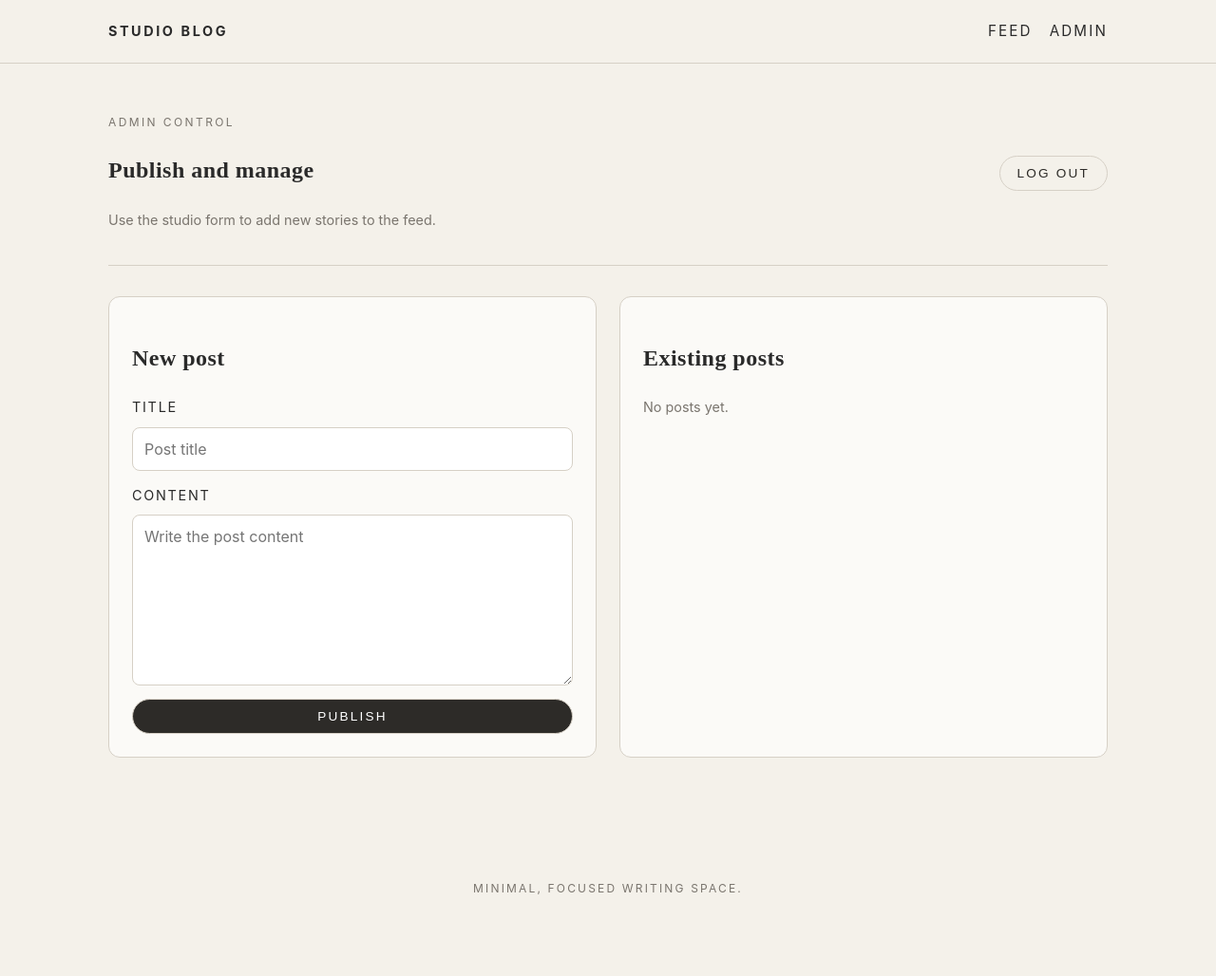
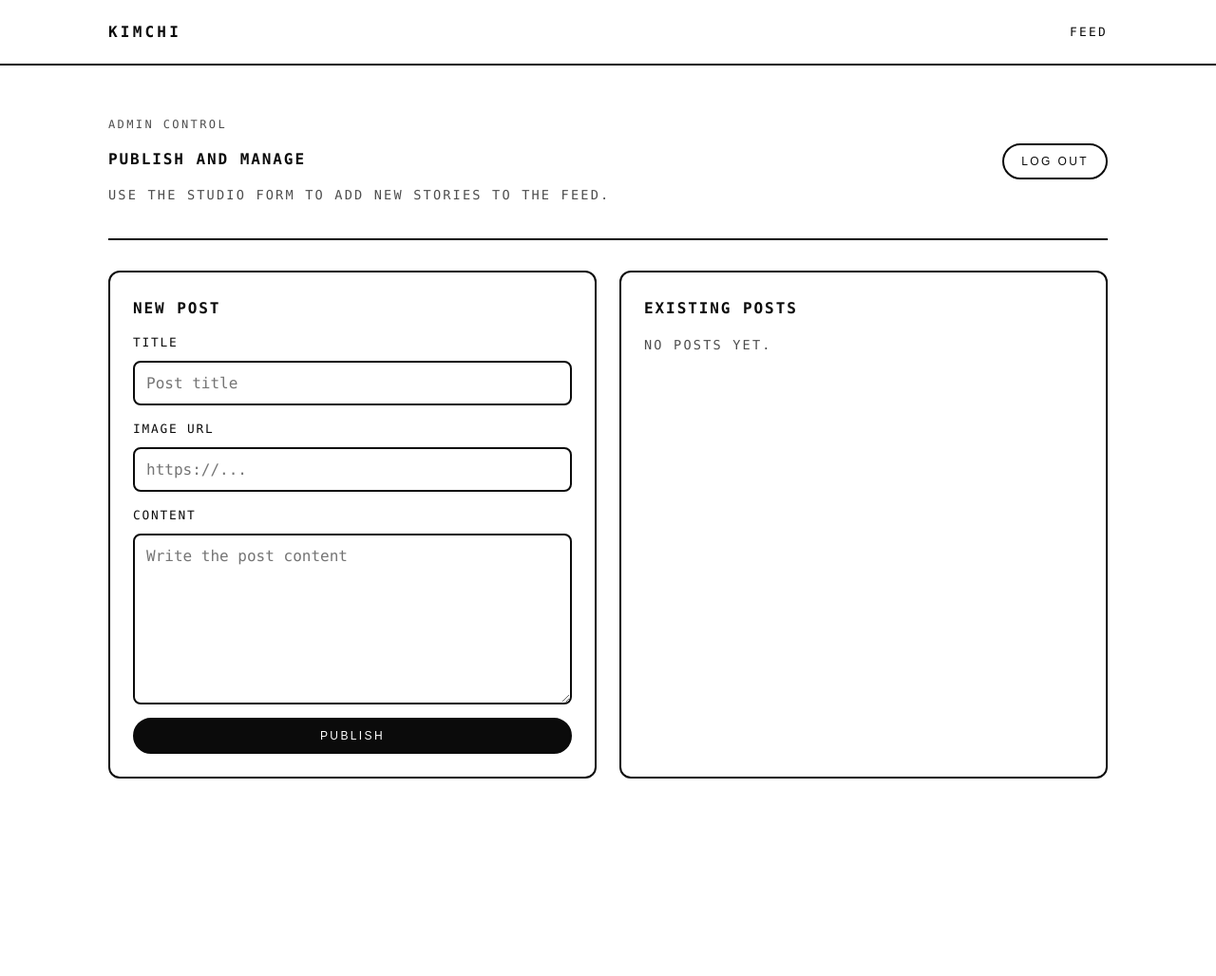
Before and after one commit to IdoKimhi/blog, a Flask app: page /admin in a window 1280 px wide. Shown: the whole page at 95% size. Before the commit the page ends 942 px from the top, so only its background shows below. Run offline with Flask 3, Linux system fonts and the light colour scheme; the visitor is signed in with stand-in values (Sample User, id 1); data comes from the database, SQL or seed files in the repository; data that the repository does not hold is empty.

Commit message:
Refresh kimchi branding and add post images

```diff
--- a/app.py
+++ b/app.py
@@ -33,6 +33,7 @@ def init_db():
         CREATE TABLE IF NOT EXISTS posts (
             id INTEGER PRIMARY KEY AUTOINCREMENT,
             title TEXT NOT NULL,
+            image_url TEXT,
             content TEXT NOT NULL,
             created_at TIMESTAMP DEFAULT CURRENT_TIMESTAMP
         )
@@ -47,6 +48,9 @@ def init_db():
         """
     )
     db.execute("INSERT OR IGNORE INTO visits (id, count) VALUES (1, 0)")
+    columns = [row["name"] for row in db.execute("PRAGMA table_info(posts)").fetchall()]
+    if "image_url" not in columns:
+        db.execute("ALTER TABLE posts ADD COLUMN image_url TEXT")
     db.commit()
 
 
@@ -80,7 +84,7 @@ def feed():
     db = get_db()
     visit_count = increment_visit_count()
     posts = db.execute(
-        "SELECT id, title, content, created_at FROM posts ORDER BY created_at DESC"
+        "SELECT id, title, image_url, content, created_at FROM posts ORDER BY created_at DESC"
     ).fetchall()
     return render_template("index.html", posts=posts, visit_count=visit_count)
 
@@ -89,7 +93,7 @@ def feed():
 def post_detail(post_id):
     db = get_db()
     post = db.execute(
-        "SELECT id, title, content, created_at FROM posts WHERE id = ?",
+        "SELECT id, title, image_url, content, created_at FROM posts WHERE id = ?",
         (post_id,),
     ).fetchone()
     if post is None:
@@ -104,11 +108,12 @@ def admin():
     db = get_db()
     if request.method == "POST":
         title = request.form.get("title", "").strip()
+        image_url = request.form.get("image_url", "").strip() or None
         content = request.form.get("content", "").strip()
         if title and content:
             db.execute(
-                "INSERT INTO posts (title, content) VALUES (?, ?)",
-                (title, content),
+                "INSERT INTO posts (title, image_url, content) VALUES (?, ?, ?)",
+                (title, image_url, content),
             )
             db.commit()
         return redirect(url_for("admin"))
--- a/static/styles.css
+++ b/static/styles.css
@@ -1,11 +1,10 @@
 :root {
   color-scheme: light;
-  --bg: #f4f1ea;
-  --text: #2a2a2a;
-  --muted: #7a756e;
-  --border: #d6d0c6;
-  --accent: #2d2b28;
-  --card: #fbfaf7;
+  --bg: #ffffff;
+  --text: #0b0b0b;
+  --muted: #4d4d4d;
+  --border: #0b0b0b;
+  --accent: #0b0b0b;
 }
 
 * {
@@ -14,22 +13,25 @@
 
 body {
   margin: 0;
-  font-family: "Inter", "Segoe UI", -apple-system, BlinkMacSystemFont, "Helvetica Neue", Arial,
-    sans-serif;
+  font-family: "JetBrains Mono", "SFMono-Regular", "Menlo", "Monaco", "Consolas",
+    "Liberation Mono", "Courier New", monospace;
   background: var(--bg);
   color: var(--text);
   line-height: 1.7;
+  letter-spacing: 0.01em;
 }
 
 h1,
 h2,
 h3 {
-  font-family: "Playfair Display", "Times New Roman", serif;
-  letter-spacing: 0.02em;
+  margin: 0 0 12px;
+  font-size: inherit;
+  text-transform: uppercase;
+  letter-spacing: 0.12em;
 }
 
 header {
-  border-bottom: 1px solid var(--border);
+  border-bottom: 2px solid var(--border);
   background: var(--bg);
   position: sticky;
   top: 0;
@@ -45,24 +47,23 @@ nav {
   align-items: center;
 }
 
-nav .brand {
-  font-weight: 700;
-  text-transform: uppercase;
-  letter-spacing: 0.18em;
-  font-size: 0.9rem;
-}
-
 nav a {
   color: var(--text);
   text-decoration: none;
 }
 
+nav .brand {
+  font-weight: 700;
+  text-transform: uppercase;
+  letter-spacing: 0.2em;
+}
+
 .nav-links {
   display: flex;
-  gap: 18px;
-  font-size: 0.95rem;
+  gap: 20px;
   text-transform: uppercase;
-  letter-spacing: 0.14em;
+  letter-spacing: 0.18em;
+  font-size: 0.8rem;
 }
 
 main {
@@ -109,27 +110,37 @@ main {
   grid-template-columns: minmax(220px, 320px) 1fr;
   gap: 24px;
   padding-bottom: 24px;
-  border-bottom: 1px solid var(--border);
+  border-bottom: 2px solid var(--border);
 }
 
 .post-image {
-  background: linear-gradient(135deg, #e5e0d7, #f1ece4);
+  width: 100%;
+  border: 2px solid var(--border);
   border-radius: 12px;
+  object-fit: cover;
   min-height: 220px;
 }
 
-.post-card h2 {
-  margin: 0 0 6px;
-  font-size: 2rem;
+.post-image.placeholder {
+  background: repeating-linear-gradient(
+    45deg,
+    #ffffff,
+    #ffffff 12px,
+    #e9e9e9 12px,
+    #e9e9e9 24px
+  );
 }
 
-.post-card p {
-  margin: 0 0 12px;
+.post-card h2 {
+  font-size: 1.5rem;
+  margin-bottom: 8px;
 }
 
 .meta {
   color: var(--muted);
-  font-size: 0.9rem;
+  font-size: 0.85rem;
+  text-transform: uppercase;
+  letter-spacing: 0.16em;
 }
 
 .text-link {
@@ -168,7 +183,7 @@ main {
   justify-content: space-between;
   align-items: center;
   gap: 20px;
-  border-bottom: 1px solid var(--border);
+  border-bottom: 2px solid var(--border);
   padding-bottom: 20px;
 }
 
@@ -187,8 +202,7 @@ main {
 }
 
 .admin-card {
-  background: var(--card);
-  border: 1px solid var(--border);
+  border: 2px solid var(--border);
   border-radius: 12px;
   padding: 24px;
 }
@@ -232,15 +245,15 @@ form {
 label {
   display: grid;
   gap: 8px;
-  font-size: 0.9rem;
+  font-size: 0.8rem;
   text-transform: uppercase;
-  letter-spacing: 0.12em;
+  letter-spacing: 0.14em;
 }
 
 input,
 textarea {
   width: 100%;
-  border: 1px solid var(--border);
+  border: 2px solid var(--border);
   border-radius: 8px;
   padding: 12px;
   font-size: 1rem;
@@ -257,19 +270,19 @@ textarea {
   display: inline-flex;
   align-items: center;
   justify-content: center;
-  border: 1px solid var(--border);
+  border: 2px solid var(--border);
   padding: 10px 18px;
   border-radius: 999px;
   background: var(--accent);
   color: #fff;
   cursor: pointer;
-  font-size: 0.85rem;
+  font-size: 0.75rem;
   text-transform: uppercase;
-  letter-spacing: 0.16em;
+  letter-spacing: 0.2em;
 }
 
 .button.ghost {
-  background: transparent;
+  background: #fff;
   color: var(--accent);
 }
 
@@ -279,12 +292,7 @@ textarea {
 }
 
 footer {
-  text-align: center;
-  color: var(--muted);
   padding: 48px 12px 80px;
-  text-transform: uppercase;
-  letter-spacing: 0.18em;
-  font-size: 0.75rem;
 }
 
 @media (max-width: 860px) {
--- a/templates/admin.html
+++ b/templates/admin.html
@@ -18,6 +18,10 @@
         <label>
           Title
           <input name="title" placeholder="Post title" required />
+        </label>
+        <label>
+          Image URL
+          <input name="image_url" placeholder="https://..." />
         </label>
         <label>
           Content
--- a/templates/base.html
+++ b/templates/base.html
@@ -3,22 +3,21 @@
   <head>
     <meta charset="utf-8" />
     <meta name="viewport" content="width=device-width, initial-scale=1" />
-    <title>{{ title or "Studio Blog" }}</title>
+    <title>{{ title or "kimchi" }}</title>
     <link rel="stylesheet" href="{{ url_for('static', filename='styles.css') }}" />
   </head>
   <body>
     <header>
       <nav>
-        <a class="brand" href="{{ url_for('feed') }}">Studio Blog</a>
+        <a class="brand" href="{{ url_for('feed') }}">kimchi</a>
         <div class="nav-links">
           <a href="{{ url_for('feed') }}">Feed</a>
-          <a href="{{ url_for('admin') }}">Admin</a>
         </div>
       </nav>
     </header>
     <main>
       {% block content %}{% endblock %}
     </main>
-    <footer>Minimal, focused writing space.</footer>
+    <footer></footer>
   </body>
 </html>
--- a/templates/index.html
+++ b/templates/index.html
@@ -14,7 +14,11 @@
     <section class="post-grid">
       {% for post in posts %}
         <article class="post-card">
-          <div class="post-image"></div>
+          {% if post['image_url'] %}
+            <img class="post-image" src="{{ post['image_url'] }}" alt="{{ post['title'] }}" />
+          {% else %}
+            <div class="post-image placeholder"></div>
+          {% endif %}
           <div class="post-body">
             <h2><a href="{{ url_for('post_detail', post_id=post['id']) }}">{{ post['title'] }}</a></h2>
             <p class="meta">{{ post['created_at'] }}</p>
--- a/templates/post.html
+++ b/templates/post.html
@@ -6,6 +6,9 @@
       <h1>{{ post['title'] }}</h1>
     </div>
     <div class="post-detail-body">
+      {% if post['image_url'] %}
+        <img class="post-detail-image" src="{{ post['image_url'] }}" alt="{{ post['title'] }}" />
+      {% endif %}
       <p>{{ post['content'] }}</p>
     </div>
     <a class="text-link" href="{{ url_for('feed') }}">Back to feed</a>
```
Also changed, not shown: other parts of static/styles.css (+14 -11 lines).
